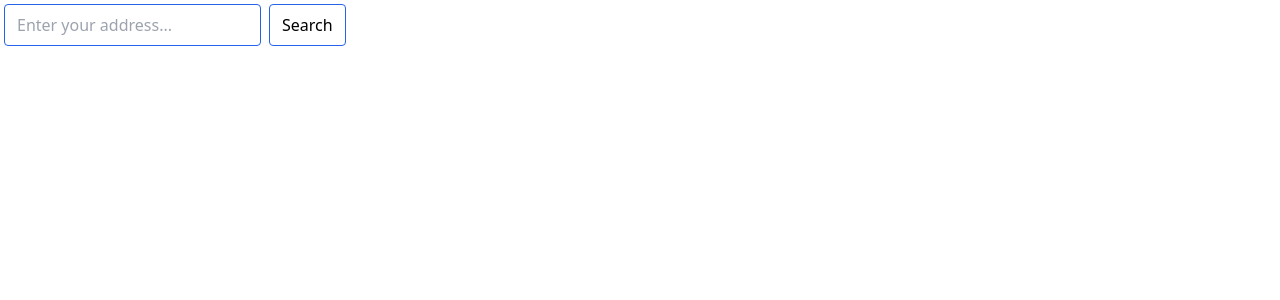
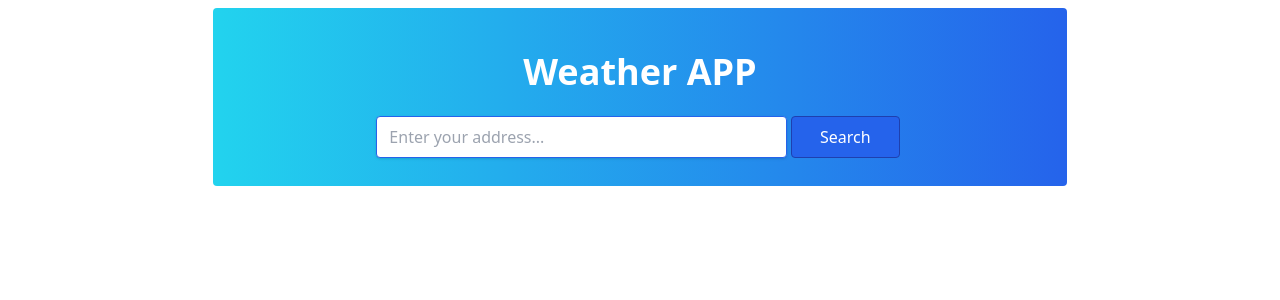
Before and after one commit to sergiorivas/the_weather, a Vue app in the folder frontend/: page / in a window 1280 px wide. Shown: the top 300 px of the page. Built offline with nearby package versions, Linux system fonts and the light colour scheme.

Commit message:
feat: fixing UI

```diff
--- a/frontend/index.html
+++ b/frontend/index.html
@@ -2,7 +2,6 @@
 <html lang="en">
 	<head>
 		<meta charset="UTF-8" />
-		<link rel="icon" type="image/svg+xml" href="/vite.svg" />
 		<meta name="viewport" content="width=device-width, initial-scale=1.0" />
 		<title>Weather Dashboard</title>
 	</head>
--- a/frontend/src/components/ErrorMessage.vue
+++ b/frontend/src/components/ErrorMessage.vue
@@ -6,8 +6,7 @@ export default {
 };
 </script>
 <template>
-	<div>
-		ERROR
-		{{ message }}
+	<div class="bg-red-500 text-white px-3 py-2 font-bold rounded-lg mt-3 mx-auto w-7/12">
+		ERROR: {{ message }}
 	</div>
 </template>
--- /dev/null
+++ b/frontend/src/components/Loading.vue
@@ -0,0 +1,13 @@
+<template>
+	<svg aria-hidden="true" class="inline w-8 h-8 mr-2 text-gray-200 animate-spin dark:text-gray-600 fill-yellow-400" viewBox="0 0 100 101" fill="none" xmlns="http://www.w3.org/2000/svg">
+		<path
+			d="M100 50.5908C100 78.2051 77.6142 100.591 50 100.591C22.3858 100.591 0 78.2051 0 50.5908C0 22.9766 22.3858 0.59082 50 0.59082C77.6142 0.59082 100 22.9766 100 50.5908ZM9.08144 50.5908C9.08144 73.1895 27.4013 91.5094 50 91.5094C72.5987 91.5094 90.9186 73.1895 90.9186 50.5908C90.9186 27.9921 72.5987 9.67226 50 9.67226C27.4013 9.67226 9.08144 27.9921 9.08144 50.5908Z"
+			fill="currentColor"
+		/>
+		<path
+			d="M93.9676 39.0409C96.393 38.4038 97.8624 35.9116 97.0079 33.5539C95.2932 28.8227 92.871 24.3692 89.8167 20.348C85.8452 15.1192 80.8826 10.7238 75.2124 7.41289C69.5422 4.10194 63.2754 1.94025 56.7698 1.05124C51.7666 0.367541 46.6976 0.446843 41.7345 1.27873C39.2613 1.69328 37.813 4.19778 38.4501 6.62326C39.0873 9.04874 41.5694 10.4717 44.0505 10.1071C47.8511 9.54855 51.7191 9.52689 55.5402 10.0491C60.8642 10.7766 65.9928 12.5457 70.6331 15.2552C75.2735 17.9648 79.3347 21.5619 82.5849 25.841C84.9175 28.9121 86.7997 32.2913 88.1811 35.8758C89.083 38.2158 91.5421 39.6781 93.9676 39.0409Z"
+			fill="currentFill"
+		/>
+	</svg>
+	<span class="sr-only">Loading...</span>
+</template>
--- a/frontend/src/components/WeatherDashboard.vue
+++ b/frontend/src/components/WeatherDashboard.vue
@@ -2,6 +2,7 @@
 import MainWeatherItem from "./MainWeatherItem.vue";
 import WeatherItem from "./WeatherItem.vue";
 import ErrorMessage from "./ErrorMessage.vue";
+import Loading from "./Loading.vue";
 import API from "../lib/weather_api.js";
 
 export default {
@@ -17,6 +18,7 @@ export default {
 		WeatherItem,
 		ErrorMessage,
 		ErrorMessage,
+		Loading,
 	},
 	computed: {
 		errorMessage() {
@@ -29,32 +31,38 @@ export default {
 	},
 	methods: {
 		async updateWeather() {
-			this.weatherData = await API.getWeatherInfo(this.addressQuery);
+			this.status = "fetching";
+			const result = await API.getWeatherInfo(this.addressQuery);
+			console.log(result, 234);
+			this.weatherData = result;
 			this.computeStatus();
 		},
 		computeStatus() {
-			if (this.weatherData.data) {
-				this.status = "ready";
+			if (this.weatherData.errors) {
+				this.status = "error";
 				return;
 			}
 
-			this.status = "error";
+			this.status = "ready";
 		},
 	},
 };
 </script>
 <template>
-	<main>
-		<form @submit.prevent="updateWeather()">
-			<input class="border border-blue-600 rounded py-2 px-3 m-1" type="text" v-model="addressQuery" placeholder="Enter your address..." required="true" />
-			<button class="border border-blue-600 rounded py-2 px-3 m-1">Search</button>
-			<div v-if="status == 'fetching'">Spinner...</div>
+	<main class="content rounded my-2 text-center py-6 px-4 bg-gradient-to-r from-cyan-400 to-blue-600 mx-auto md:w-2/3 w-full">
+		<h1 class="font-bold text-4xl text-white my-5">Weather APP</h1>
+		<form class="t" @submit.prevent="updateWeather()">
+			<input class="border border-blue-600 rounded text-blue-600 py-2 px-3 shadow px-3 py-2 w-1/2" type="text" v-model="addressQuery" placeholder="Enter your address..." required="true" />
+			<button class="border border-blue-800 bg-blue-600 text-white rounded py-2 px-7 m-1" :disabled="this.status == 'fetching'">Search</button>
+			<div class="my-3" v-if="status == 'fetching'">
+				<Loading />
+			</div>
 		</form>
 		<div>
 			<div v-if="status == 'ready'">
+				<div class="mx-auto bg-indigo-200 w-7/12 rounded mt-4" v-if="weatherData.data.forecast.fromCache">FROM CACHE</div>
 				<MainWeatherItem :address="weatherData.data.forecast.address" :weatherInfo="weatherData.data.forecast.forecasts[0]" />
 				<div v-for="weatherInfo in weatherData.data.forecast.forecasts.slice(1)">
-					REST
 					<WeatherItem :weatherInfo="weatherInfo" />
 				</div>
 			</div>
--- a/frontend/src/components/WeatherItem.vue
+++ b/frontend/src/components/WeatherItem.vue
@@ -6,8 +6,20 @@ export default {
 };
 </script>
 <template>
-	<div>
-		ITEM
-		{{ weatherInfo }}
+	<div class="bg-orange-300 text-blue-800 px-3 py-2 rounded-lg mt-3 mx-auto w-6/12 flex justify-between">
+		<div class="text-left w-1/3">
+			<div class="text-xl">
+				{{ weatherInfo.name }}
+			</div>
+			<div class="text-4xl text-orange-700">{{ weatherInfo.temperature }} {{ weatherInfo.temperatureUnit }}&deg;</div>
+		</div>
+		<div>
+			<img class="scale-75 rounded-full" :src="weatherInfo.iconUrl" />
+		</div>
+		<div class="w-1/3 text-xl">
+			<div class="text-end text-black">
+				<div>{{ weatherInfo.summary }}</div>
+			</div>
+		</div>
 	</div>
 </template>
```
